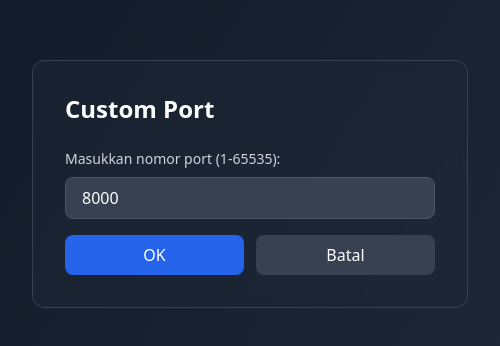
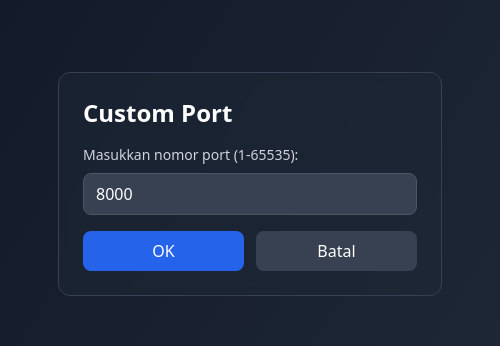
Before and after one commit to Staryuu1/Electron-Local-Web-Client, an Electron app: page views/Dark/custom-port.html in a window 500 px wide. Shown: the part 216-562 px from the top of the page. Drawn offline with nearby package versions, Linux system fonts and the light colour scheme.

Commit message:
Update window dimensions and dev tools in main.js and custom-port.html

```diff
--- a/main.js
+++ b/main.js
@@ -142,7 +142,7 @@ async function promptForPorts(win) {
     return new Promise((resolve) => {
       const customPortWin = new BrowserWindow({
         width: 400,
-        height: 300,
+        height: 320,
         parent: win,
         modal: true,
         autoHideMenuBar: true,
@@ -186,11 +186,12 @@ async function createWindow() {
     width: 1000,
     height: 700,
     fullscreen: false,
-    autoHideMenuBar: false,
+    autoHideMenuBar: true,
     webPreferences: {
       preload: path.join(__dirname, 'preload.js'),
       contextIsolation: true,
       nodeIntegration: false,
+      devTools : false,
     },
   });
 
--- a/views/Dark/custom-port.html
+++ b/views/Dark/custom-port.html
@@ -5,15 +5,22 @@
   <title>Custom Port</title>
   <script src="https://cdn.tailwindcss.com"></script>
 </head>
-<body class="bg-gradient-to-br from-gray-900 to-gray-800 text-white min-h-screen flex items-center justify-center p-8">
-  <div class="bg-gray-800/50 backdrop-blur-sm border border-gray-700 rounded-xl p-8 w-full max-w-md">
-    <h2 class="text-2xl font-bold mb-6">Custom Port</h2>
+<body class="bg-gradient-to-br from-gray-900 to-gray-800 text-white h-screen overflow-hidden flex items-center justify-center p-4">
+  <div class="bg-gray-800/50 backdrop-blur-sm border border-gray-700 rounded-xl p-6 w-full max-w-sm">
+    <h2 class="text-2xl font-bold mb-4">Custom Port</h2>
     <form id="portForm" class="space-y-4">
       <div>
         <label for="port" class="block text-sm font-medium text-gray-300 mb-2">Masukkan nomor port (1-65535):</label>
-        <input type="number" id="port" name="port" min="1" max="65535" value="8000"
-          class="w-full px-4 py-2 bg-gray-700 border border-gray-600 rounded-lg focus:ring-2 focus:ring-blue-500 focus:border-transparent"
-          required>
+        <input
+          type="number"
+          id="port"
+          name="port"
+          min="1"
+          max="65535"
+          value="8000"
+          class="w-full px-3 py-2 bg-gray-700 border border-gray-600 rounded-lg focus:ring-2 focus:ring-blue-500 focus:border-transparent"
+          required
+        >
       </div>
       <div class="flex space-x-3">
         <button type="submit"
```
